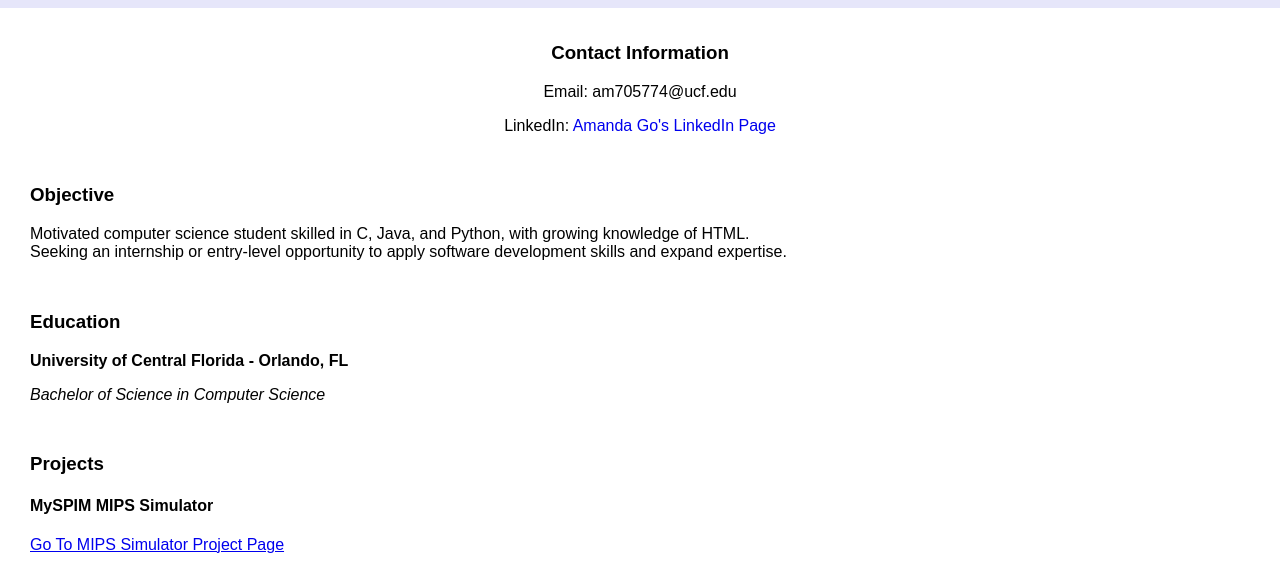
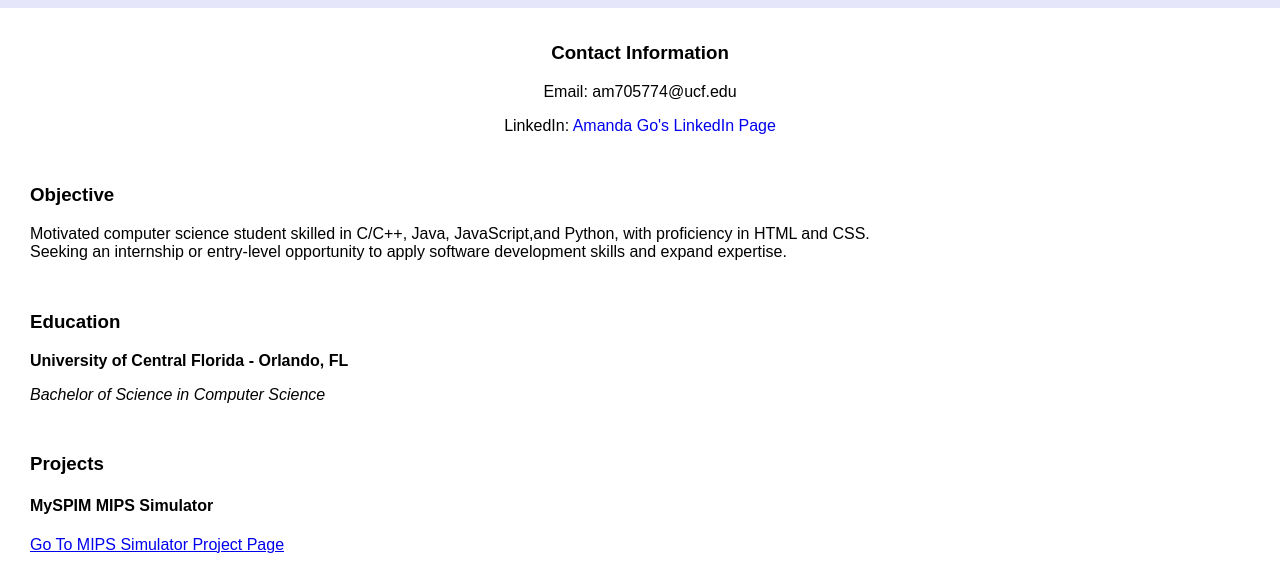
Before and after one commit to amcndag/amcndag.github.io, a plain HTML site: page newResume.html in a window 1280 px wide. Shown: the part 179-746 px from the top of the page. Drawn offline with Linux system fonts and the light colour scheme.

Commit message:
update newResume.html

```diff
--- a/newResume.html
+++ b/newResume.html
@@ -24,7 +24,7 @@
         <section id="objective">
             <h3>Objective</h3>
             <p>
-                Motivated computer science student skilled in C, Java, and Python, with growing knowledge of HTML.<br>
+                Motivated computer science student skilled in C/C++, Java, JavaScript,and Python, with proficiency in HTML and CSS.<br>
                 Seeking an internship or entry-level opportunity to apply software development skills and expand expertise.
             </p>
         </section>
```
